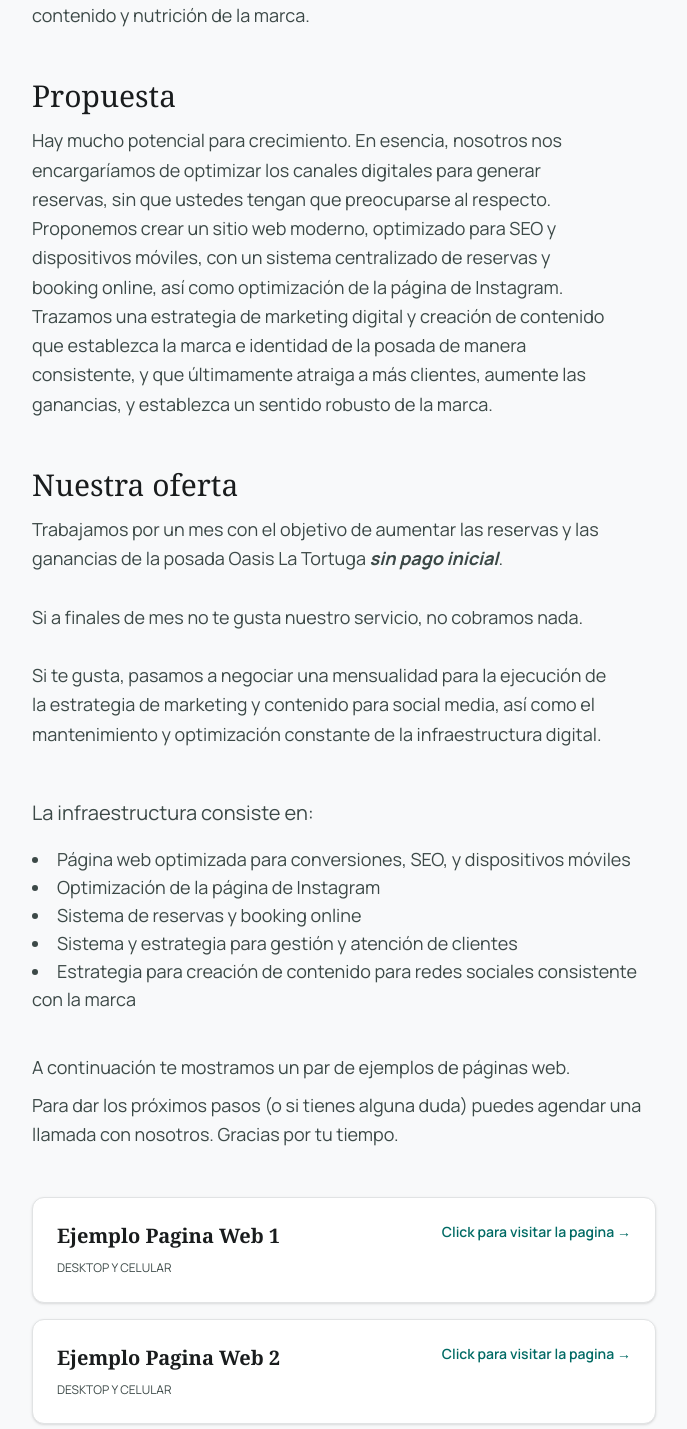
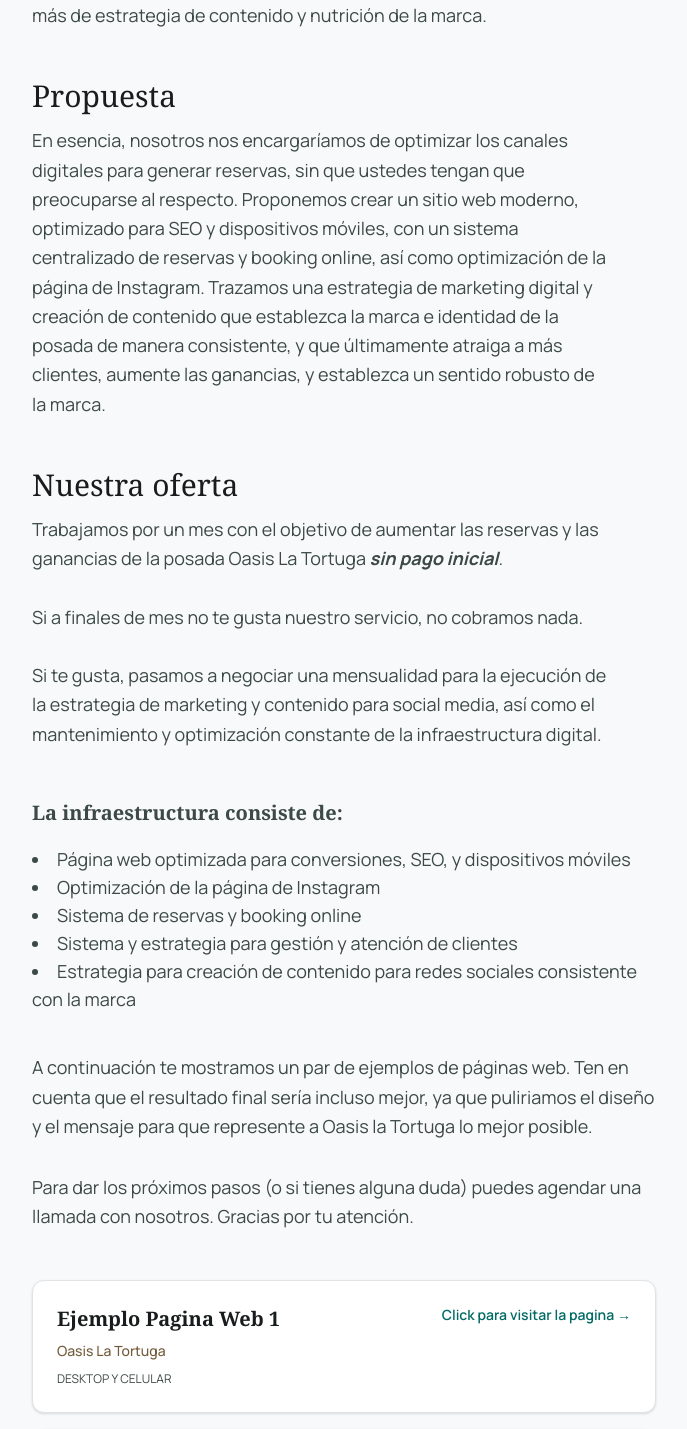
Before and after one commit to rafuka/oasis-la-tortuga-ejemplos, a Next.js app: page / in a window 1280 px wide. Shown: the part 508-1937 px from the top of the page, without its empty margins (296-983 px from the left). Built offline with nearby package versions, Linux system fonts and the light colour scheme.

Commit message:
mejoras copy

```diff
--- a/app/page.tsx
+++ b/app/page.tsx
@@ -2,25 +2,27 @@ import Link from "next/link";
 import type { Metadata } from "next";
 
 export const metadata: Metadata = {
-  title: "Oasis La Tortuga — Stitch examples",
+  title: "Oasis La Tortuga - Propuesta de infraestructura y estrategia de marketing digital",
   description:
-    "Sample landing pages exported from the Oasis La Tortuga Stitch project.",
+    "Propuesta de negocio y ejemplos de páginas web",
 };
 
 const examples = [
   {
     href: "/examples/dream-refuge",
     title: "Ejemplo Pagina Web 1",
-    subtitle: "",
+    subtitle: "Oasis La Tortuga",
     detail:
       "DESKTOP Y CELULAR",
+    previewUrl: ""
   },
   {
     href: "/examples/oasis",
     title: "Ejemplo Pagina Web 2",
-    subtitle: "",
+    subtitle: "Oasis La Tortuga",
     detail:
       "DESKTOP Y CELULAR",
+    previewUrl: ""
   },
 ] as const;
 
@@ -35,11 +37,11 @@ export default function Home() {
           <p className="text-md uppercase mb-8">Oasis La Tortuga</p>
           <h2 className="text-3xl [font-family:var(--font-noto-serif)]">Diagn&oacute;stico</h2>
           <p className="max-w-xl text-lg leading-relaxed text-[#3c4947] mb-12">
-            Hay mucho potencial online para la posada Oasis La Tortuga. El sitio web est&aacute; desactualizado, no tiene un sistema centralizado de reservas o booking online f&aacute;cil de acceder. Tiene una p&aacute;gina de Instagram que se puede mejorar con un poco m&aacute;s de estrategia de contenido y nutrici&oacute;n de la marca.
+            Hay mucho potencial online para Oasis La Tortuga que no esta siendo aprovechadopara. El sitio web est&aacute; desactualizado, no tiene un sistema centralizado de reservas o booking online f&aacute;cil de acceder. Tiene una p&aacute;gina de Instagram que se podr&iacute;a potenciar con un poco m&aacute;s de estrategia de contenido y nutrici&oacute;n de la marca.
           </p>
           <h2 className="text-3xl [font-family:var(--font-noto-serif)]">Propuesta</h2>
           <p className="max-w-xl text-lg leading-relaxed text-[#3c4947] mb-12">
-            Hay mucho potencial para crecimiento. En esencia, nosotros nos encargar&iacute;amos de optimizar los canales digitales para generar reservas, sin que ustedes tengan que preocuparse al respecto. Proponemos crear un sitio web moderno, optimizado para SEO y dispositivos m&oacute;viles, con un sistema centralizado de reservas y booking online, as&iacute; como optimizaci&oacute;n de la p&aacute;gina de Instagram. Trazamos una estrategia de marketing digital y creaci&oacute;n de contenido que establezca la marca e identidad de la posada de manera consistente, y que &uacute;ltimamente atraiga a m&aacute;s clientes, aumente las ganancias, y establezca un sentido robusto de la marca.
+            En esencia, nosotros nos encargar&iacute;amos de optimizar los canales digitales para generar reservas, sin que ustedes tengan que preocuparse al respecto. Proponemos crear un sitio web moderno, optimizado para SEO y dispositivos m&oacute;viles, con un sistema centralizado de reservas y booking online, as&iacute; como optimizaci&oacute;n de la p&aacute;gina de Instagram. Trazamos una estrategia de marketing digital y creaci&oacute;n de contenido que establezca la marca e identidad de la posada de manera consistente, y que &uacute;ltimamente atraiga a m&aacute;s clientes, aumente las ganancias, y establezca un sentido robusto de la marca.
           </p>
           <h2 className="text-3xl [font-family:var(--font-noto-serif)]">Nuestra oferta</h2>
           <p className="max-w-xl text-lg leading-relaxed text-[#3c4947] mb-12">
@@ -47,8 +49,8 @@ export default function Home() {
             <br/><br/>Si a finales de mes no te gusta nuestro servicio, no cobramos nada.
             <br/><br/>Si te gusta, pasamos a negociar una mensualidad para la ejecuci&oacute;n de la estrategia de marketing y contenido para social media, as&iacute; como el mantenimiento y optimizaci&oacute;n constante de la infraestructura digital.
           </p>
-          <h3 className="max-w-xl text-xl leading-relaxed text-[#3c4947] mb-2">
-            La infraestructura consiste en:
+          <h3 className="max-w-xl font-bold text-xl leading-relaxed text-[#3c4947] mb-2 [font-family:var(--font-noto-serif)]">
+            La infraestructura consiste de:
           </h3>
           <ul className="mt-4 list-disc list-inside mb-4 text-[#3c4947] text-lg">
             <li>P&aacute;gina web optimizada para conversiones, SEO, y dispositivos m&oacute;viles</li>
@@ -59,8 +61,9 @@ export default function Home() {
           </ul>
 
           <br/>
-          <p className="text-lg leading-relaxed text-[#3c4947] mb-2">A continuaci&oacute;n te mostramos un par de ejemplos de p&aacute;ginas web. </p>
-          <p className="text-lg leading-relaxed text-[#3c4947] mb-2">Para dar los pr&oacute;ximos pasos (o si tienes alguna duda) puedes agendar una llamada con nosotros. Gracias por tu tiempo.</p>
+          <p className="text-lg leading-relaxed text-[#3c4947] mb-2">A continuaci&oacute;n te mostramos un par de ejemplos de p&aacute;ginas web. Ten en cuenta que el resultado final ser&iacute;a incluso mejor, ya que puliriamos el dise&ntilde;o y el mensaje para que represente a Oasis la Tortuga lo mejor posible.</p>
+          <br/>
+          <p className="text-lg leading-relaxed text-[#3c4947] mb-2">Para dar los pr&oacute;ximos pasos (o si tienes alguna duda) puedes agendar una llamada con nosotros. Gracias por tu atenci&oacute;n.</p>
         </header>
 
         <ul id="ejemplos" className="flex flex-col gap-4">
```
